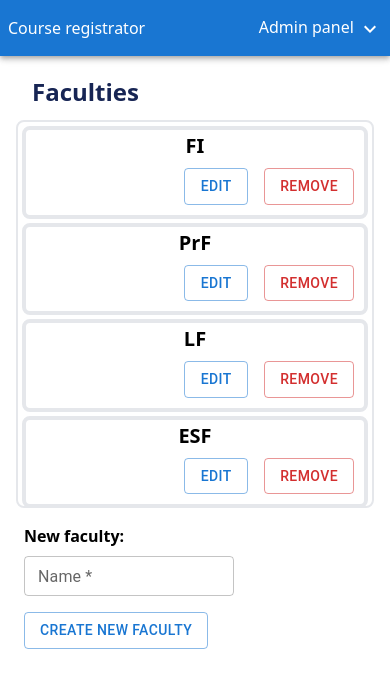
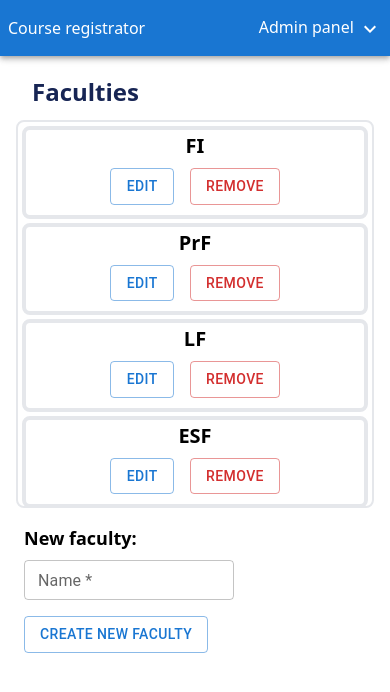
Before and after one commit to TheRikej/courses-registrator, a React (Vite) app in the folder application/: page /faculties in a window 390 px wide. Shown: the top 692 px of the page. Built offline with nearby package versions, Linux system fonts and the light colour scheme.

Commit message:
fix: css in faculties

```diff
--- a/application/src/components/FacultyItem.tsx
+++ b/application/src/components/FacultyItem.tsx
@@ -11,7 +11,7 @@ const FacultyItemCard = (props: {name: string}) => {
       <p className="m-0 lg:ml-4 float-left text-xl">
         <b>{props.name}</b>
       </p>
-      <div className="mr-0 ml-auto">
+      <div className="mr-0 lg:ml-auto">
         <Button onClick={edit} type="button" variant="outlined" sx={{ margin: '0.5rem 0.5rem' }}>
           Edit
         </Button>
--- a/application/src/pages/Faculties.tsx
+++ b/application/src/pages/Faculties.tsx
@@ -69,7 +69,7 @@ const Faculties = () => {
                 </ul>
             </div>
             <form onSubmit={handleSubmit(create)} className="block mx-auto">
-                <p className="ml-4 mt-4 font-bold">New faculty:</p>
+                <h2 className="ml-4 mt-4 font-bold text-lg">New faculty:</h2>
                 <TextField
                     id="name"
                     label="Name *"
```
